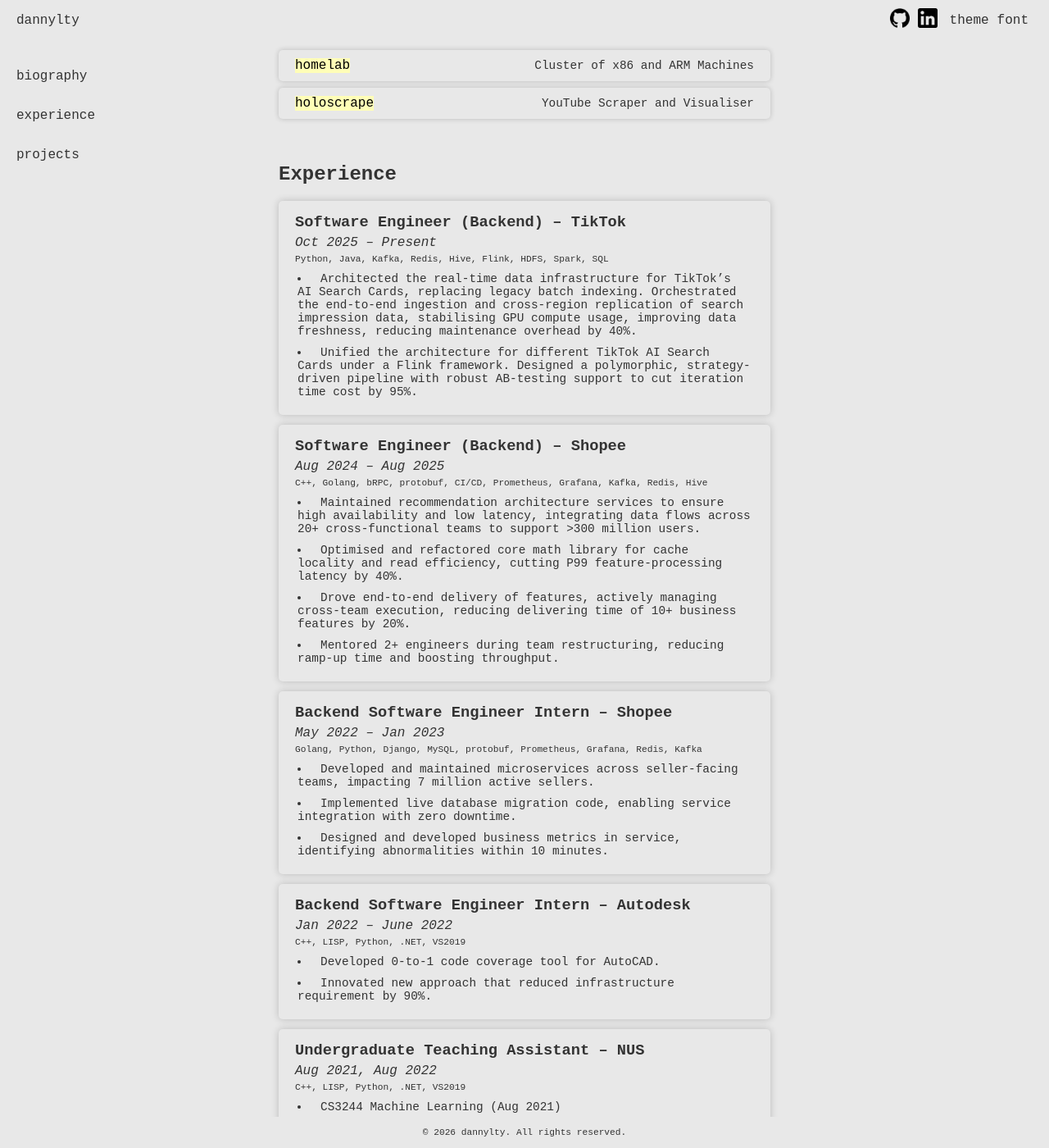
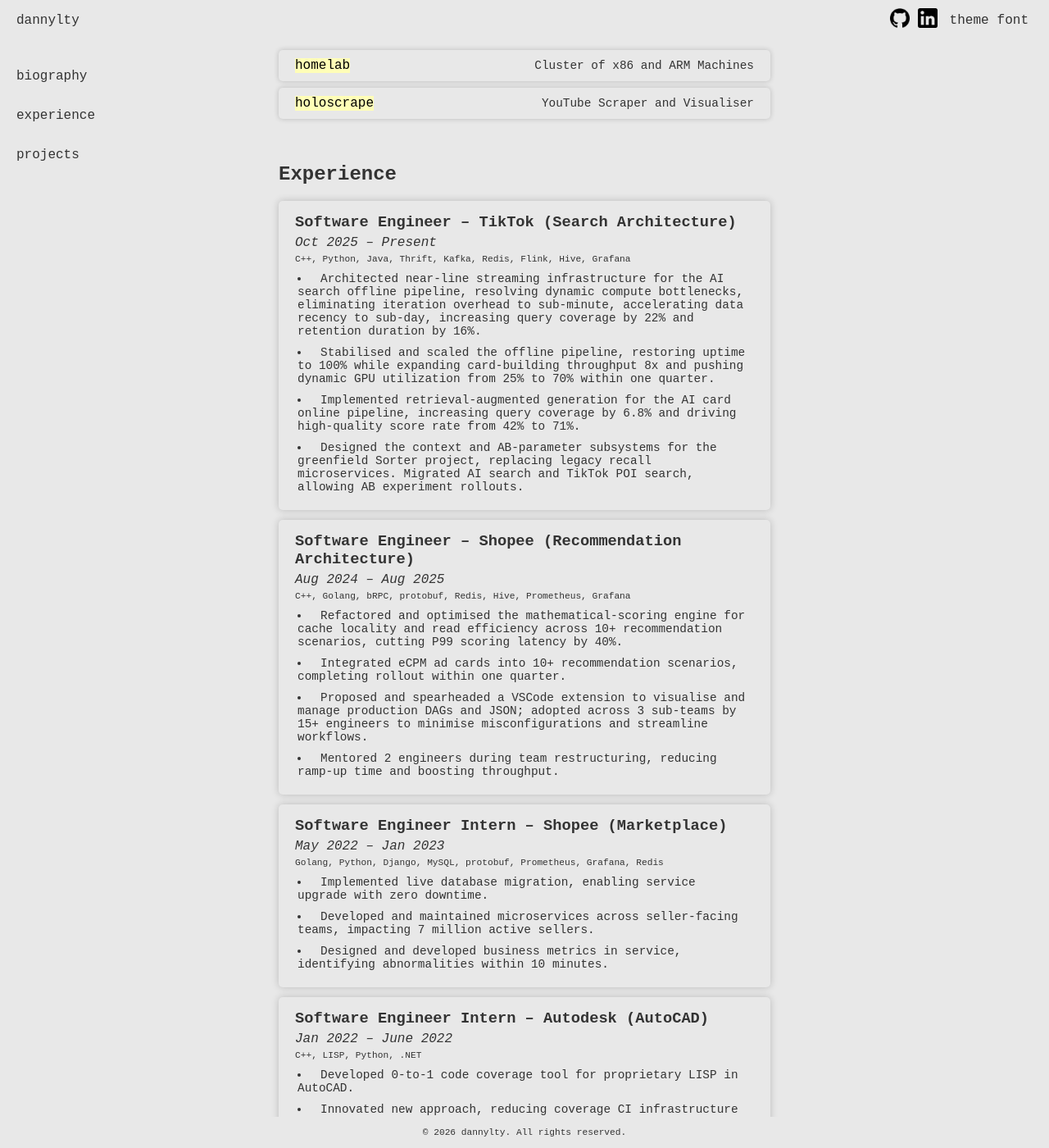
Before and after one commit to dannylty/portfolio, a Jekyll site: the page built from about.md, in a window 1280 px wide and 1400 px high, scrolled down 307 px. Shown: the whole window at 82% size. Built offline with Jekyll 4.4.1, drawn with Linux system fonts in a browser that asks for light colours; some of the changed text lies outside the part shown.

Commit message:
Update experience section from Sep 2026 resume

```diff
--- a/about.md
+++ b/about.md
@@ -29,38 +29,40 @@
 ## <a id="experience" class="anchor"></a>Experience
 
 <div class="about-cell-container" markdown="1">
-### Software Engineer (Backend) – TikTok
+### Software Engineer – TikTok (Search Architecture)
 _Oct 2025 – Present_
-<div class="tech-stack">Python, Java, Kafka, Redis, Hive, Flink, HDFS, Spark, SQL</div>
-- &nbsp;Architected the real-time data infrastructure for TikTok's AI Search Cards, replacing legacy batch indexing. Orchestrated the end-to-end ingestion and cross-region replication of search impression data, stabilising GPU compute usage, improving data freshness, reducing maintenance overhead by 40%.
-- &nbsp;Unified the architecture for different TikTok AI Search Cards under a Flink framework. Designed a polymorphic, strategy-driven pipeline with robust AB-testing support to cut iteration time cost by 95%.
+<div class="tech-stack">C++, Python, Java, Thrift, Kafka, Redis, Flink, Hive, Grafana</div>
+- &nbsp;Architected near-line streaming infrastructure for the AI search offline pipeline, resolving dynamic compute bottlenecks, eliminating iteration overhead to sub-minute, accelerating data recency to sub-day, increasing query coverage by 22% and retention duration by 16%.
+- &nbsp;Stabilised and scaled the offline pipeline, restoring uptime to 100% while expanding card-building throughput 8x and pushing dynamic GPU utilization from 25% to 70% within one quarter.
+- &nbsp;Implemented retrieval-augmented generation for the AI card online pipeline, increasing query coverage by 6.8% and driving high-quality score rate from 42% to 71%.
+- &nbsp;Designed the context and AB-parameter subsystems for the greenfield Sorter project, replacing legacy recall microservices. Migrated AI search and TikTok POI search, allowing AB experiment rollouts.
 </div>
 
 <div class="about-cell-container" markdown="1">
-### Software Engineer (Backend) – Shopee
+### Software Engineer – Shopee (Recommendation Architecture)
 _Aug 2024 – Aug 2025_
-<div class="tech-stack">C++, Golang, bRPC, protobuf, CI/CD, Prometheus, Grafana, Kafka, Redis, Hive</div>
-- &nbsp;Maintained recommendation architecture services to ensure high availability and low latency, integrating data flows across 20+ cross-functional teams to support >300 million users.
-- &nbsp;Optimised and refactored core math library for cache locality and read efficiency, cutting P99 feature-processing latency by 40%.
-- &nbsp;Drove end-to-end delivery of features, actively managing cross-team execution, reducing delivering time of 10+ business features by 20%.
-- &nbsp;Mentored 2+ engineers during team restructuring, reducing ramp-up time and boosting throughput.
+<div class="tech-stack">C++, Golang, bRPC, protobuf, Redis, Hive, Prometheus, Grafana</div>
+- &nbsp;Refactored and optimised the mathematical-scoring engine for cache locality and read efficiency across 10+ recommendation scenarios, cutting P99 scoring latency by 40%.
+- &nbsp;Integrated eCPM ad cards into 10+ recommendation scenarios, completing rollout within one quarter.
+- &nbsp;Proposed and spearheaded a VSCode extension to visualise and manage production DAGs and JSON; adopted across 3 sub-teams by 15+ engineers to minimise misconfigurations and streamline workflows.
+- &nbsp;Mentored 2 engineers during team restructuring, reducing ramp-up time and boosting throughput.
 </div>
 
 <div class="about-cell-container" markdown="1">
-### Backend Software Engineer Intern – Shopee
+### Software Engineer Intern – Shopee (Marketplace)
 _May 2022 – Jan 2023_
-<div class="tech-stack">Golang, Python, Django, MySQL, protobuf, Prometheus, Grafana, Redis, Kafka</div>
+<div class="tech-stack">Golang, Python, Django, MySQL, protobuf, Prometheus, Grafana, Redis</div>
+- &nbsp;Implemented live database migration, enabling service upgrade with zero downtime.
 - &nbsp;Developed and maintained microservices across seller-facing teams, impacting 7 million active sellers.
-- &nbsp;Implemented live database migration code, enabling service integration with zero downtime.
 - &nbsp;Designed and developed business metrics in service, identifying abnormalities within 10 minutes.
 </div>
 
 <div class="about-cell-container" markdown="1">
-### Backend Software Engineer Intern – Autodesk
+### Software Engineer Intern – Autodesk (AutoCAD)
 _Jan 2022 – June 2022_
-<div class="tech-stack">C++, LISP, Python, .NET, VS2019</div>
-- &nbsp;Developed 0-to-1 code coverage tool for AutoCAD.
-- &nbsp;Innovated new approach that reduced infrastructure requirement by 90%.
+<div class="tech-stack">C++, LISP, Python, .NET</div>
+- &nbsp;Developed 0-to-1 code coverage tool for proprietary LISP in AutoCAD.
+- &nbsp;Innovated new approach, reducing coverage CI infrastructure requirement by 90%.
 </div>
 
 <div class="about-cell-container" markdown="1">
@@ -76,4 +78,4 @@
 _Feb 2021 – May 2021_
 - &nbsp;Designed and implemented programs for large-scale text collection from online platforms.
 </div>
-Updated as of 12 Jan 2026.
+Updated as of 6 Sep 2026.
```
